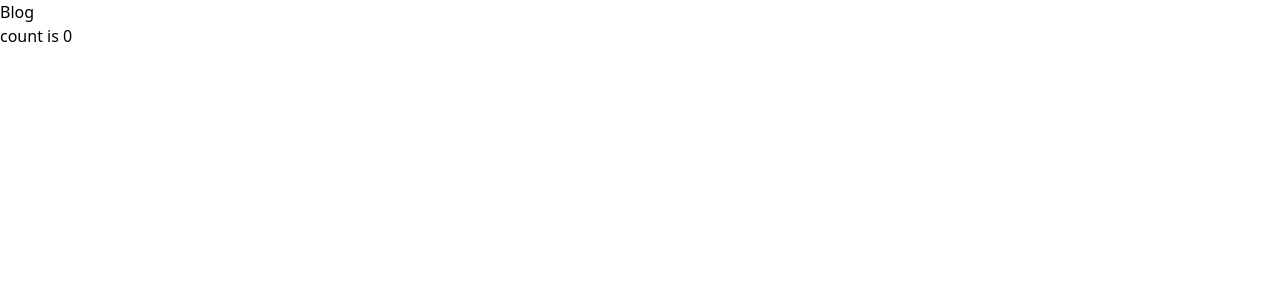
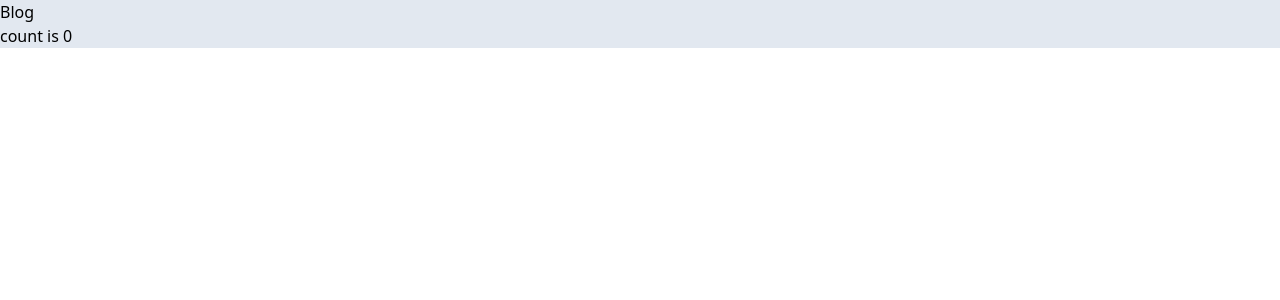
Before and after one commit to ChrisForti/blog, a React (Vite) app: page / in a window 1280 px wide. Shown: the top 300 px of the page. Built offline with nearby package versions, Linux system fonts and the light colour scheme.

Commit message:
Changed app.tsx.

```diff
--- a/src/App.tsx
+++ b/src/App.tsx
@@ -1,19 +1,19 @@
 import { useState } from "react";
 import "./index.css";
 
-function App() {
+export default function App() {
   const [count, setCount] = useState(0);
 
   return (
     <>
-      <header className="text-black">Blog</header>
-      <div>
-        <button onClick={() => setCount((count) => count + 1)}>
-          count is {count}
-        </button>
+      <div className="w-full bg-slate-200 dark:bg-slate-900">
+        <h1 className="text-black">Blog</h1>
+        <div>
+          <button onClick={() => setCount((count) => count + 1)}>
+            count is {count}
+          </button>
+        </div>
       </div>
     </>
   );
 }
-
-export default App;
```
